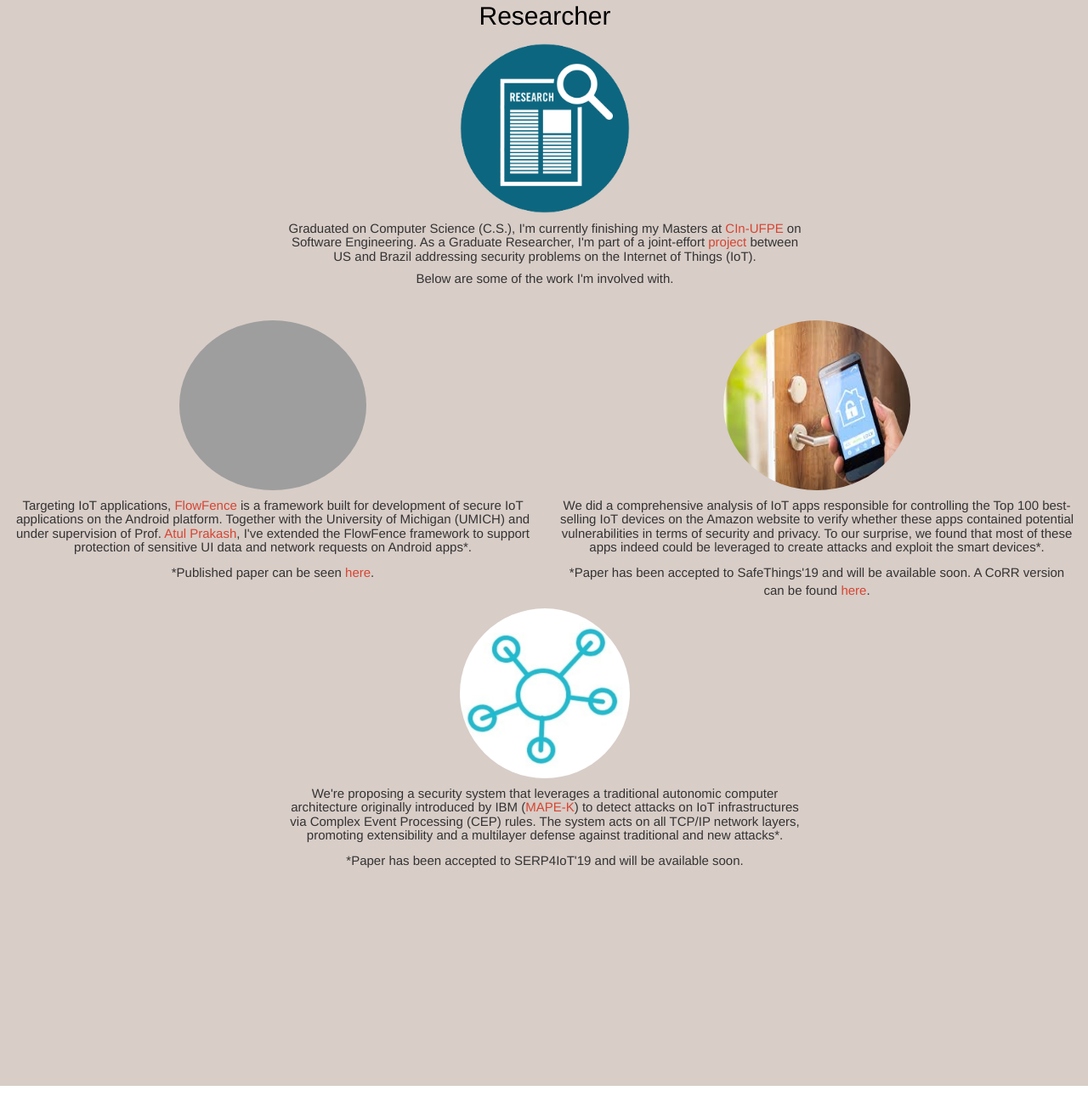
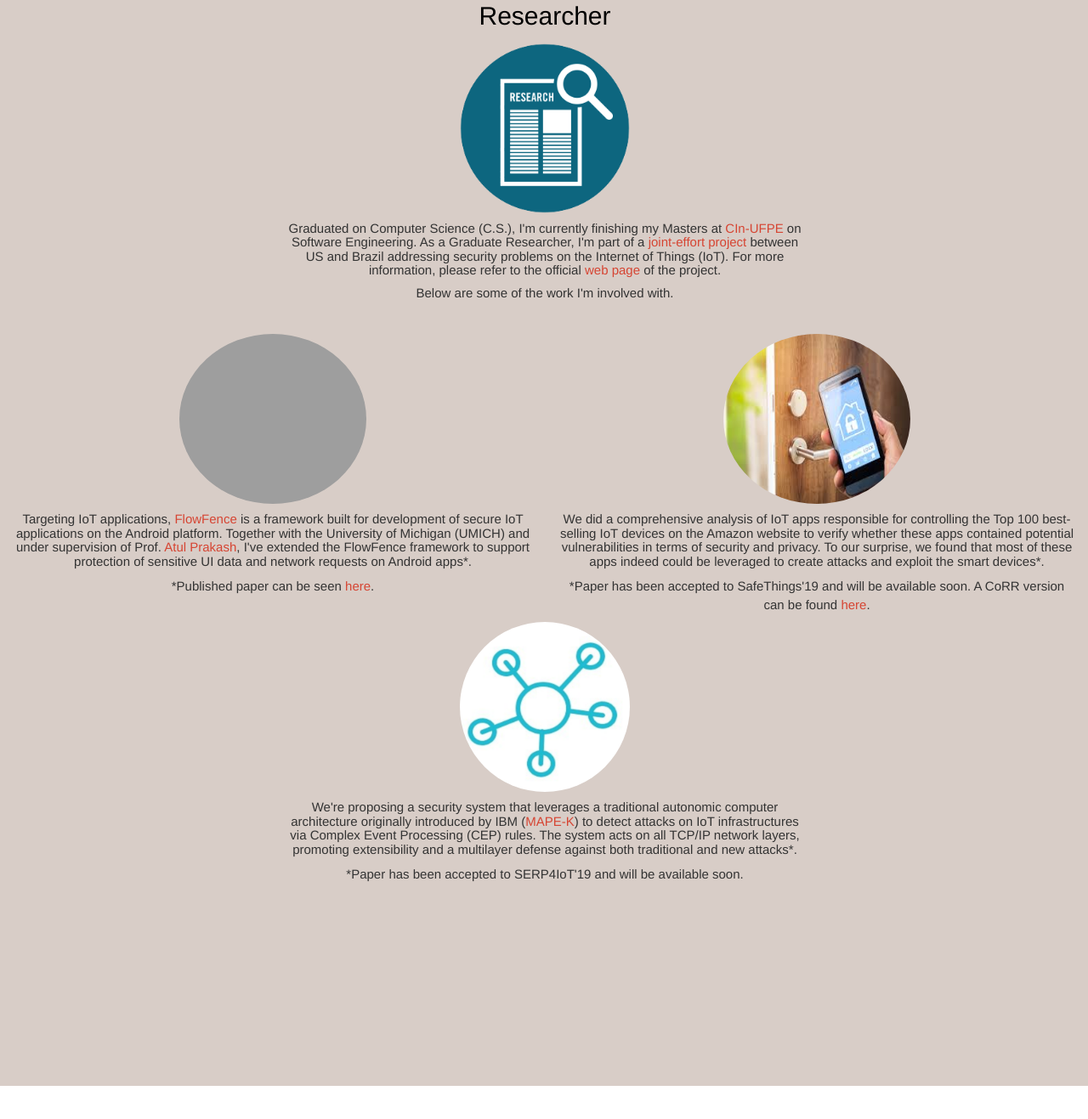
Before and after one commit to davinomjr/davinomjr.github.io, a Jekyll site: the page built from index.md, in a window 1280 px wide and 1400 px high, scrolled down 1973 px. Shown: the top 1317 px of the window at 85% size. Built offline with Jekyll 4.4.1, drawn with Linux system fonts in a browser that asks for light colours; grey boxes are pictures that could not be loaded.

Commit message:
minor changes

```diff
--- a/index.md
+++ b/index.md
@@ -160,8 +160,8 @@ layout: default
                         <div class="col-md-6 col-md-push-3">
                             <h4>
                                 Graduated on Computer Science (C.S.), I'm currently finishing my Masters at
-                                <a class="no-break" href="https://www2.cin.ufpe.br/en/" >CIn-UFPE</a> on Software Engineering. As a Graduate Researcher, I'm part of a joint-effort
-                                <a href="https://www.nsf.gov/pubs/2017/nsf17024/nsf17024.pdf">project</a> between US and Brazil addressing security problems on the Internet of Things (IoT).
+                                <a class="no-break" href="https://www2.cin.ufpe.br/en/" >CIn-UFPE</a> on Software Engineering. As a Graduate Researcher, I'm part of a
+                                <a href="https://www.nsf.gov/pubs/2017/nsf17024/nsf17024.pdf">joint-effort project</a> between US and Brazil addressing security problems on the Internet of Things (IoT). For more information, please refer to the official <a href="https://iot-flows.cin.ufpe.br/">web page</a> of the project.
                             </h4>
                             <h4>Below are some of the work I'm involved with.</h4>
                         </div>
@@ -200,7 +200,7 @@ layout: default
                         <div class="col-md-6 col-md-push-3">
                             <img src="/assets/images/iot-flows.png" class="centered-img w-200 h-220" alt="IoT-Flows image" />
                             <h4>
-                                We're proposing a security system that leverages a traditional autonomic computer architecture originally introduced by IBM (<a href="https://www-03.ibm.com/autonomic/pdfs/AC%20Blueprint%20White%20Paper%20V7.pdf">MAPE-K</a>) to detect attacks on IoT infrastructures via Complex Event Processing (CEP) rules. The system acts on all TCP/IP network layers, promoting extensibility and a multilayer defense against traditional and new attacks*.
+                                We're proposing a security system that leverages a traditional autonomic computer architecture originally introduced by IBM (<a href="https://www-03.ibm.com/autonomic/pdfs/AC%20Blueprint%20White%20Paper%20V7.pdf">MAPE-K</a>) to detect attacks on IoT infrastructures via Complex Event Processing (CEP) rules. The system acts on all TCP/IP network layers, promoting extensibility and a multilayer defense against both traditional and new attacks*.
                             </h4>
                             <p class="footnote">
                                 *Paper has been accepted to SERP4IoT'19 and will be available soon.
```
